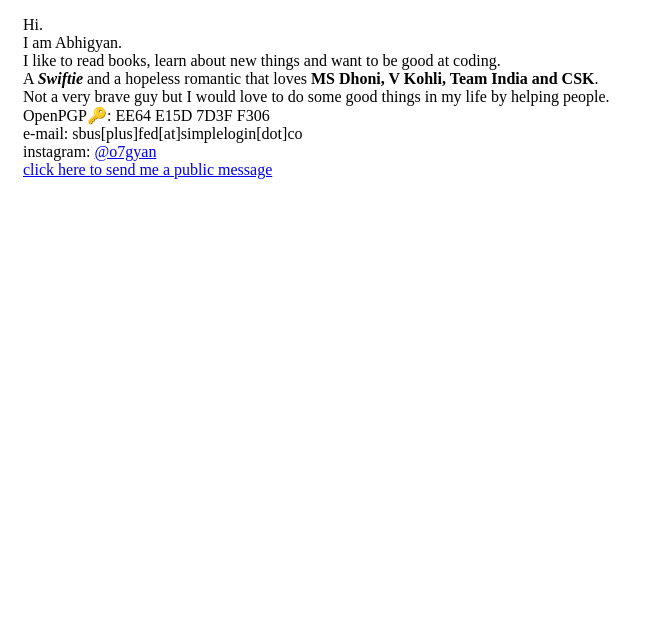
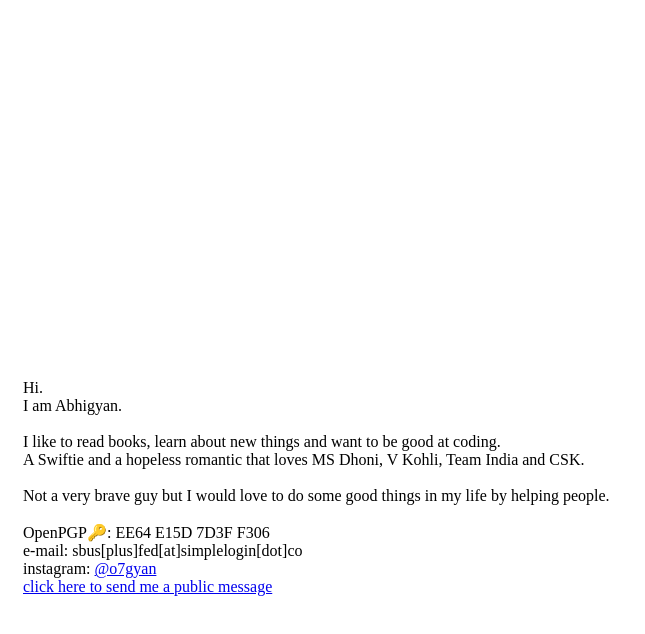
Before and after one commit to borahabhigyan/borahabhigyan.github.io, a plain HTML site: page index.html in a window 1280 px wide. Shown: the whole page, without its empty margins (0-645 px from the left). Drawn offline with Linux system fonts and the light colour scheme.

Commit message:
Update index.html

```diff
--- a/index.html
+++ b/index.html
@@ -7,7 +7,8 @@
     </head>
 	<style>
 	.container{
-margin-bottom: 50%;
+margin-top: 30%;
+margin-bottom: 20%;
 margin-left: 15px;
 margin-right: 8px;
 }
@@ -20,10 +21,10 @@ margin-right: 8px;
         <section>
 
             <p> Hi.<br/>
-			I am Abhigyan.</br>
+			I am Abhigyan.</br></br>
 I like to read books, learn about new things and want to be good at coding.<br/>
-A <b><i>Swiftie</i></b> and a hopeless romantic that loves <b>MS Dhoni, V Kohli, Team India and CSK</b>.<br/>
-Not a very brave guy but I would love to do some good things in my life by helping people.<br/>
+A Swiftie and a hopeless romantic that loves MS Dhoni, V Kohli, Team India and CSK.<br/>
+</br>Not a very brave guy but I would love to do some good things in my life by helping people.<br/></br>
 			OpenPGP🔑: EE64 E15D 7D3F F306</br>
 			e-mail: sbus[plus]fed[at]simplelogin[dot]co</br>
 instagram: <a href="https://instagram.com/o7gyan/" target="_blank" rel="noopener norefferer">@o7gyan</a><br/>
```
